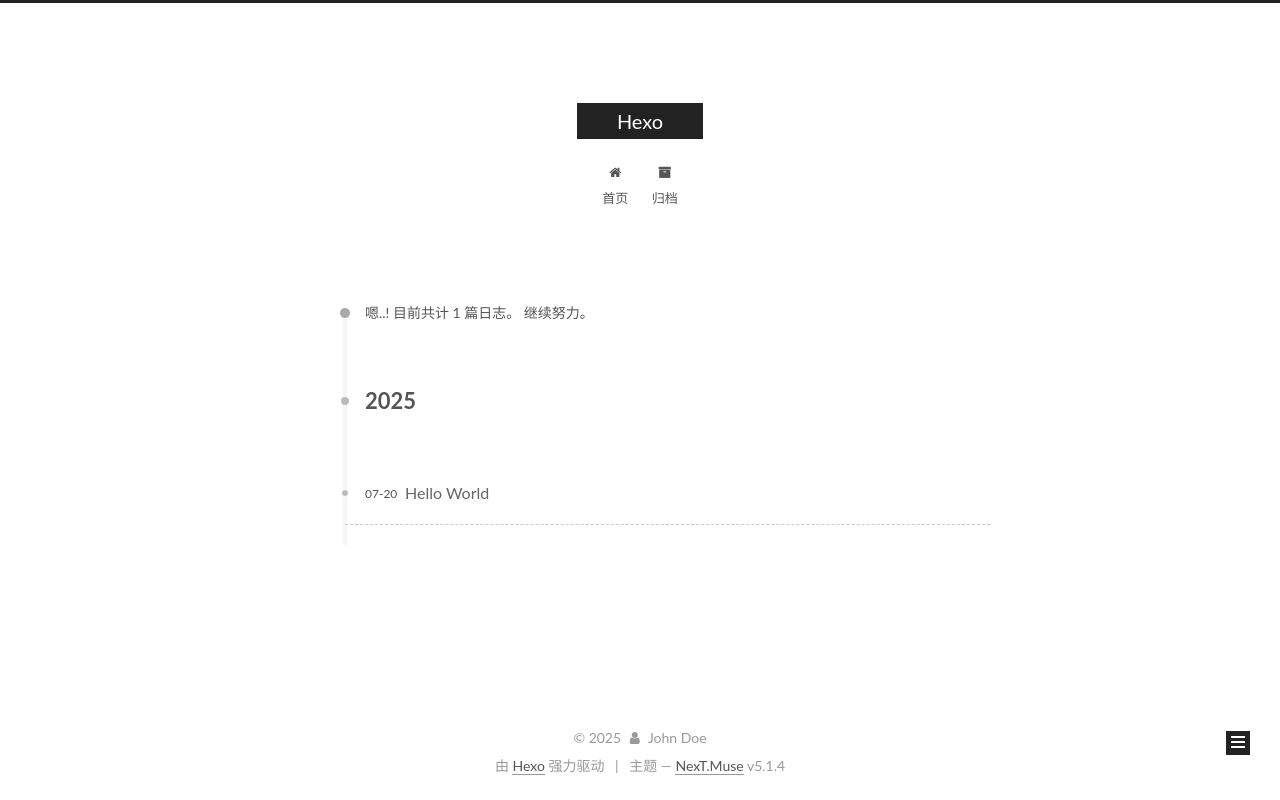
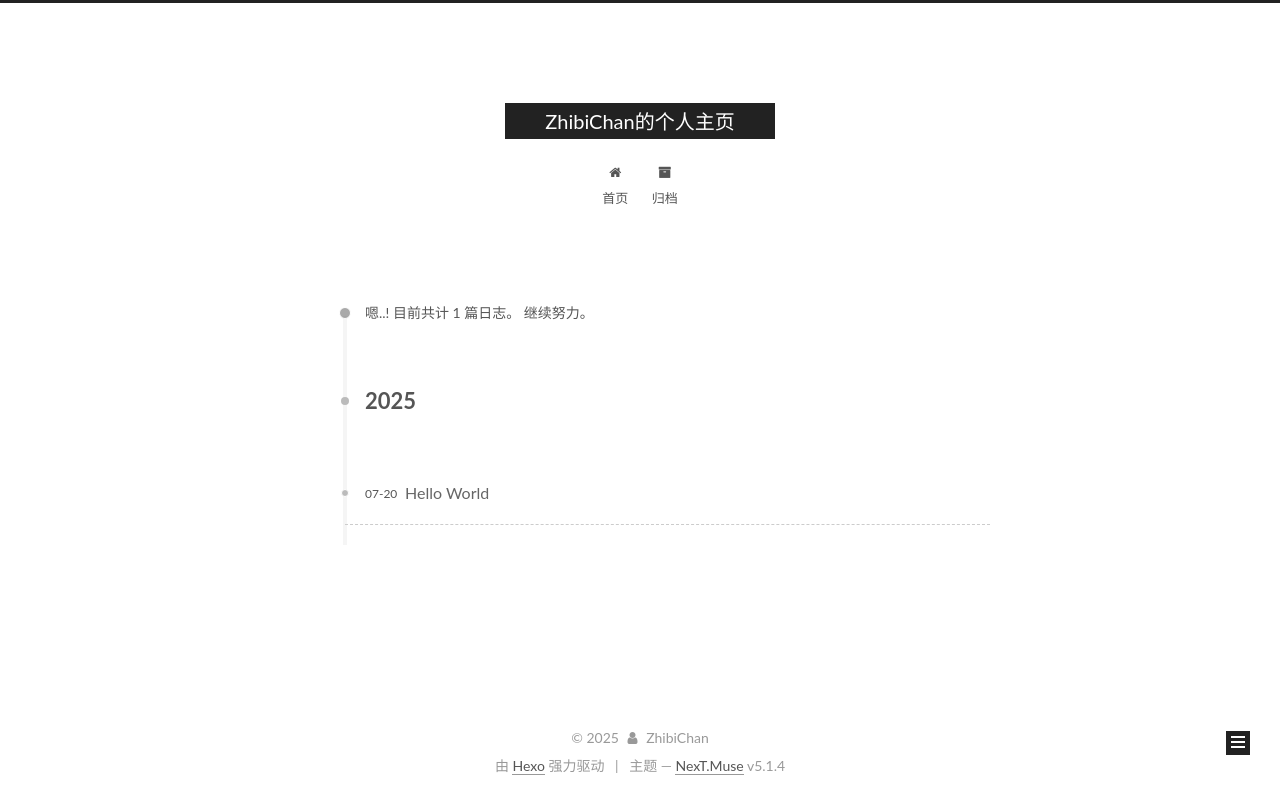
Before and after one commit to Zhibiqq/zhibiqq.github.io, a plain HTML site: page archives/index.html in a window 1280 px wide. Drawn offline with Linux system fonts and the light colour scheme.

Commit message:
Site updated: 2025-07-20 20:28:11

```diff
--- a/archives/index.html
+++ b/archives/index.html
@@ -80,11 +80,11 @@
 
 
 <meta property="og:type" content="website">
-<meta property="og:title" content="Hexo">
+<meta property="og:title" content="ZhibiChan的个人主页">
 <meta property="og:url" content="http://example.com/archives/index.html">
-<meta property="og:site_name" content="Hexo">
+<meta property="og:site_name" content="ZhibiChan的个人主页">
 <meta property="og:locale">
-<meta property="article:author" content="John Doe">
+<meta property="article:author" content="ZhibiChan">
 <meta name="twitter:card" content="summary">
 
 
@@ -121,7 +121,7 @@
 
 
 
-  <title>归档 | Hexo</title>
+  <title>归档 | ZhibiChan的个人主页</title>
 
 
 
@@ -151,7 +151,7 @@
     <div class="custom-logo-site-title">
       <a href="/"  class="brand" rel="start">
         <span class="logo-line-before"><i></i></span>
-        <span class="site-title">Hexo</span>
+        <span class="site-title">ZhibiChan的个人主页</span>
         <span class="logo-line-after"><i></i></span>
       </a>
     </div>
@@ -370,7 +370,7 @@
   <span class="with-love">
     <i class="fa fa-user"></i>
   </span>
-  <span class="author" itemprop="copyrightHolder">John Doe</span>
+  <span class="author" itemprop="copyrightHolder">ZhibiChan</span>
 
 
 </div>
--- a/css/main.css
+++ b/css/main.css
@@ -1822,7 +1822,7 @@
   width: 4px;
   height: 4px;
   border-radius: 50%;
-  background: #ff4130;
+  background: #6bb1f4;
 }
 .links-of-blogroll {
   font-size: 13px;
```
Also changed, not shown: 2025/07/20/hello-world/index.html (+6 -6 lines), archives/2025/07/index.html (+6 -6 lines), archives/2025/index.html (+6 -6 lines), index.html (+7 -7 lines).
